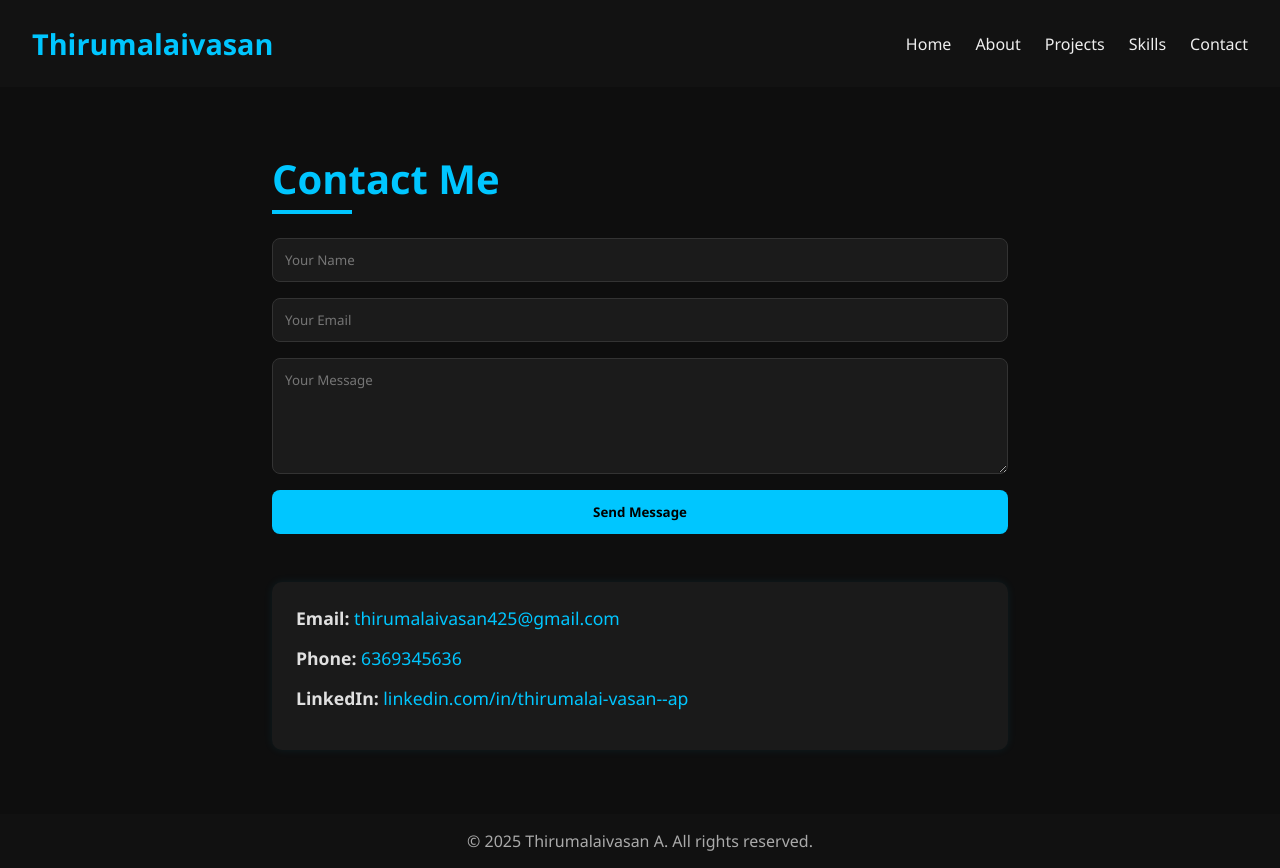
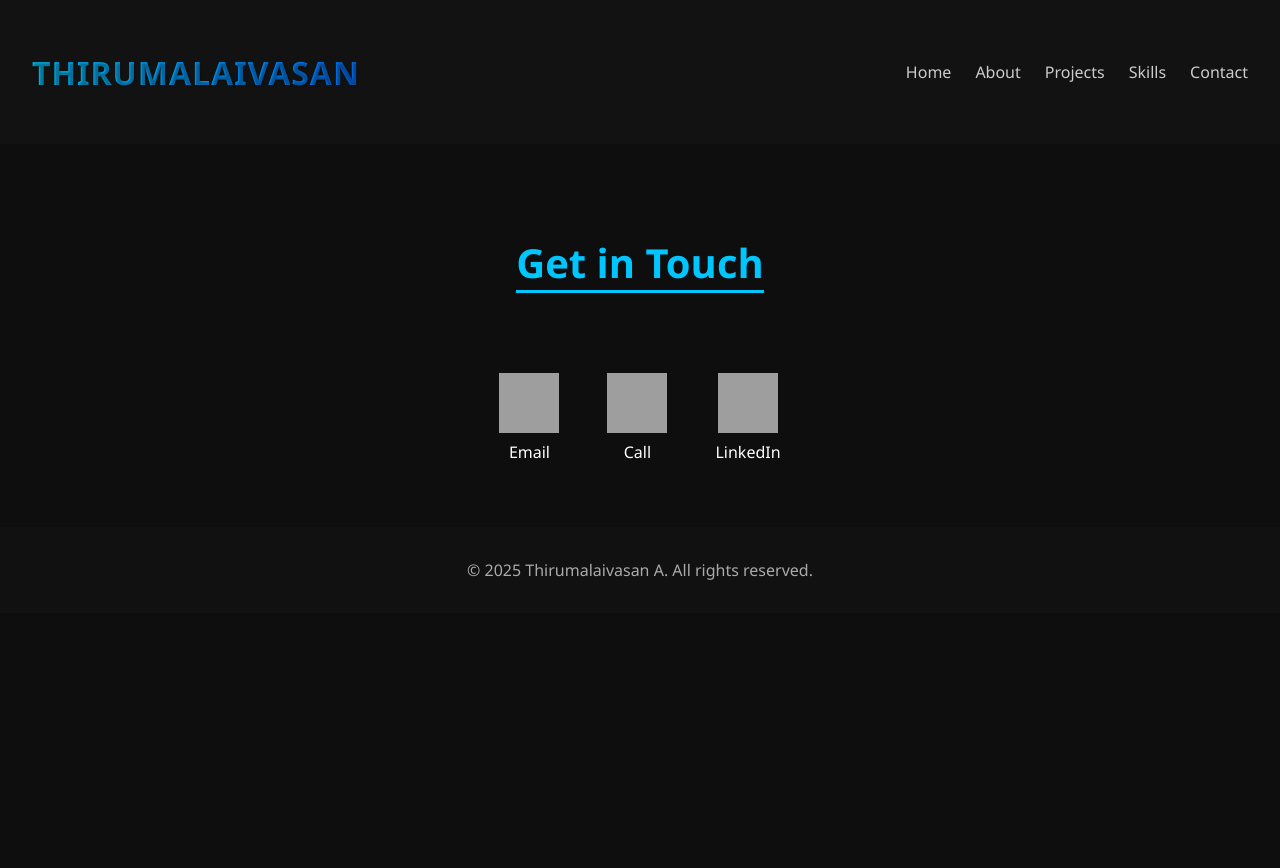
Before and after one commit to Thirumalaivasan2/Portfolio-Thiru, a plain HTML site: page contact.html in a window 1280 px wide. After the commit the page ends 800 px from the top, so only its background shows below. Drawn offline with Linux system fonts and the light colour scheme; grey boxes are pictures that could not be loaded.

Commit message:
auto publish 1749286777019

```diff
--- a/contact.html
+++ b/contact.html
@@ -1,20 +1,16 @@
 <!DOCTYPE html><html lang="en">
 <head>
-  <meta charset="UTF-8" />
-  <meta name="viewport" content="width=device-width, initial-scale=1.0" />
+  <meta charset="UTF-8">
+  <meta name="viewport" content="width=device-width, initial-scale=1.0">
   <title>Contact | Thirumalaivasan</title>
   <style>
-    * {
+    body {
       margin: 0;
       padding: 0;
-      box-sizing: border-box;
       font-family: 'Segoe UI', Tahoma, Geneva, Verdana, sans-serif;
-    }body {
-  background-color: #0e0e0e;
-  color: #e0e0e0;
-}
-
-header {
+      background-color: #0e0e0e;
+      color: #f0f0f0;
+    }header {
   background: #121212;
   padding: 1.5rem 2rem;
   display: flex;
@@ -23,110 +19,79 @@ header {
 }
 
 header h2 {
-  color: #00c6ff;
-  font-size: 1.8rem;
+  font-size: 2rem;
+  background: linear-gradient(to right, #00c6ff, #0072ff);
+  -webkit-background-clip: text;
+  -webkit-text-fill-color: transparent;
+  font-weight: 800;
+  letter-spacing: 1px;
+  text-transform: uppercase;
+  text-shadow: 1px 1px 2px rgba(0,0,0,0.4);
 }
 
 nav ul {
+  list-style: none;
   display: flex;
-  list-style: none;
   gap: 1.5rem;
 }
 
 nav a {
-  color: #eee;
+  color: #ccc;
   text-decoration: none;
   position: relative;
+  font-weight: 500;
 }
 
-nav a::after {
+nav a:hover::after {
   content: '';
   position: absolute;
   bottom: -5px;
   left: 0;
+  width: 100%;
   height: 2px;
-  width: 0;
-  background-color: #00c6ff;
-  transition: width 0.3s;
-}
-
-nav a:hover::after {
-  width: 100%;
+  background: #00c6ff;
 }
 
 .container {
-  max-width: 800px;
+  max-width: 700px;
   margin: 4rem auto;
   padding: 0 2rem;
+  text-align: center;
 }
 
-.section-title {
+h1 {
+  color: #00c6ff;
   font-size: 2.5rem;
-  color: #00c6ff;
   margin-bottom: 2rem;
-  position: relative;
+  border-bottom: 3px solid #00c6ff;
+  display: inline-block;
 }
 
-.section-title::after {
-  content: '';
-  position: absolute;
-  bottom: -8px;
-  left: 0;
-  width: 80px;
-  height: 4px;
-  background-color: #00c6ff;
+.contact-icons {
+  display: flex;
+  justify-content: center;
+  gap: 3rem;
+  margin-top: 3rem;
+  flex-wrap: wrap;
 }
 
-form {
+.contact-icons a {
   display: flex;
   flex-direction: column;
-  gap: 1rem;
+  align-items: center;
+  text-decoration: none;
+  color: #fff;
+  transition: transform 0.2s;
 }
 
-input, textarea {
-  padding: 0.75rem;
-  background-color: #1b1b1b;
-  border: 1px solid #333;
-  color: #fff;
-  border-radius: 8px;
+.contact-icons a:hover {
+  transform: scale(1.1);
 }
 
-input:focus, textarea:focus {
-  outline: none;
-  border-color: #00c6ff;
-}
-
-button {
-  background-color: #00c6ff;
-  color: #000;
-  padding: 0.8rem 1.2rem;
-  border: none;
-  border-radius: 8px;
-  cursor: pointer;
-  font-weight: bold;
-  transition: background 0.3s;
-}
-
-button:hover {
-  background-color: #0099cc;
-}
-
-.contact-info {
-  margin-top: 3rem;
-  background-color: #1a1a1a;
-  padding: 1.5rem;
-  border-radius: 10px;
-  box-shadow: 0 0 10px rgba(0,198,255,0.08);
-}
-
-.contact-info p {
-  margin-bottom: 1rem;
-  font-size: 1.1rem;
-}
-
-.contact-info a {
-  color: #00c6ff;
-  text-decoration: none;
+.contact-icons img {
+  width: 60px;
+  height: 60px;
+  margin-bottom: 0.5rem;
 }
 
 footer {
@@ -152,18 +117,21 @@ footer {
       </ul>
     </nav>
   </header>  <div class="container">
-    <h1 class="section-title">Contact Me</h1>
-    <form>
-      <input type="text" placeholder="Your Name" required />
-      <input type="email" placeholder="Your Email" required />
-      <textarea rows="5" placeholder="Your Message" required></textarea>
-      <button type="submit">Send Message</button>
-    </form><div class="contact-info">
-  <p><strong>Email:</strong> <a href="mailto:thirumalaivasan425@gmail.com">thirumalaivasan425@gmail.com</a></p>
-  <p><strong>Phone:</strong> <a href="tel:6369345636">6369345636</a></p>
-  <p><strong>LinkedIn:</strong> <a href="https://www.linkedin.com/in/thirumalai-vasan--ap" target="_blank">linkedin.com/in/thirumalai-vasan--ap</a></p>
-</div>
-
+    <h1>Get in Touch</h1>
+    <div class="contact-icons">
+      <a href="mailto:thirumalaivasan425@gmail.com" target="_blank">
+        <img src="https://cdn-icons-png.flaticon.com/512/732/732200.png" alt="Email Icon">
+        <span>Email</span>
+      </a>
+      <a href="tel:+916369345636">
+        <img src="https://cdn-icons-png.flaticon.com/512/597/597177.png" alt="Phone Icon">
+        <span>Call</span>
+      </a>
+      <a href="https://www.linkedin.com/in/thirumalai-vasan--ap" target="_blank">
+        <img src="https://cdn-icons-png.flaticon.com/512/174/174857.png" alt="LinkedIn Icon">
+        <span>LinkedIn</span>
+      </a>
+    </div>
   </div>  <footer>
     <p>&copy; 2025 Thirumalaivasan A. All rights reserved.</p>
   </footer>
```
Also changed, not shown: about.html (deleted, +0 -157 lines).
